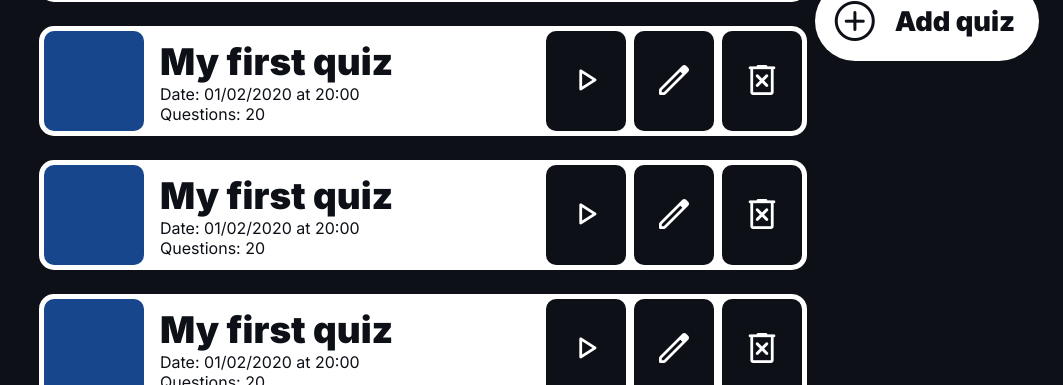
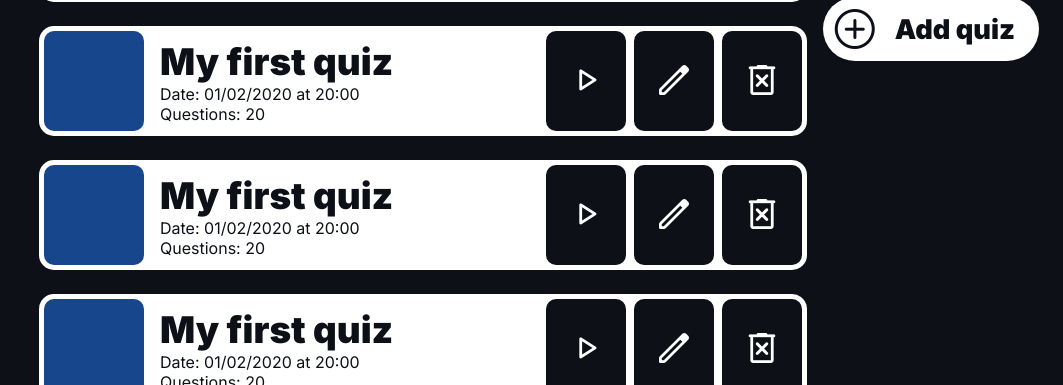
Before and after one commit to Hexy32/quiz-builder, a website built with Vite: page index.html in a window 1280 px wide. Shown: the part 715-1100 px from the top of the page, without its empty margins (217-1280 px from the left). Built offline with nearby package versions, Linux system fonts and the light colour scheme.

Commit message:
Small style adjustment

```diff
--- a/index.html
+++ b/index.html
@@ -348,7 +348,7 @@
         </section>
       </main>
 
-      <button class="create">
+      <button class="create" tabindex="1">
         <span class="material-symbols-rounded"> add_circle </span> Add quiz
       </button>
 
--- a/src/styles/styles.css
+++ b/src/styles/styles.css
@@ -96,7 +96,7 @@ footer {
   right: 1.5rem;
 
   border-radius: 100vh;
-  padding: 1rem;
+  padding: 0.5rem;
   padding-right: 1.5rem;
 
   font-size: 1.7rem;
```
